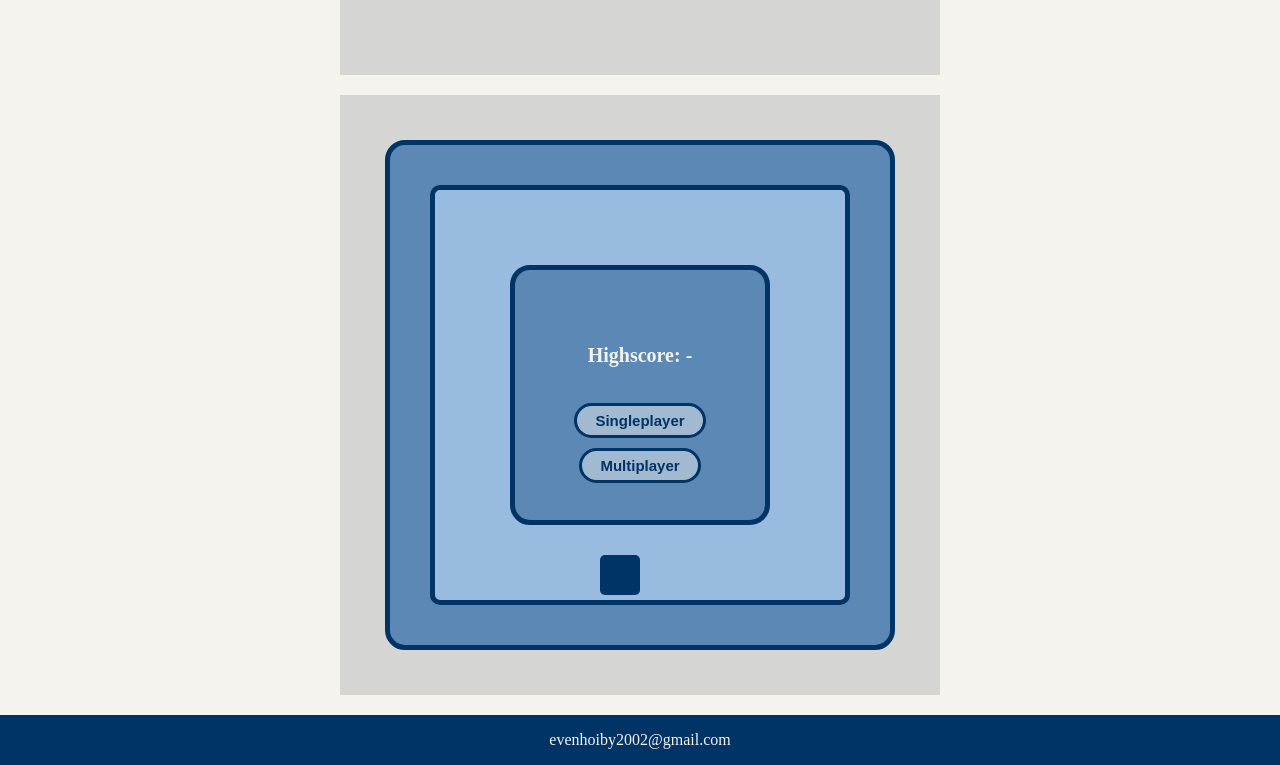
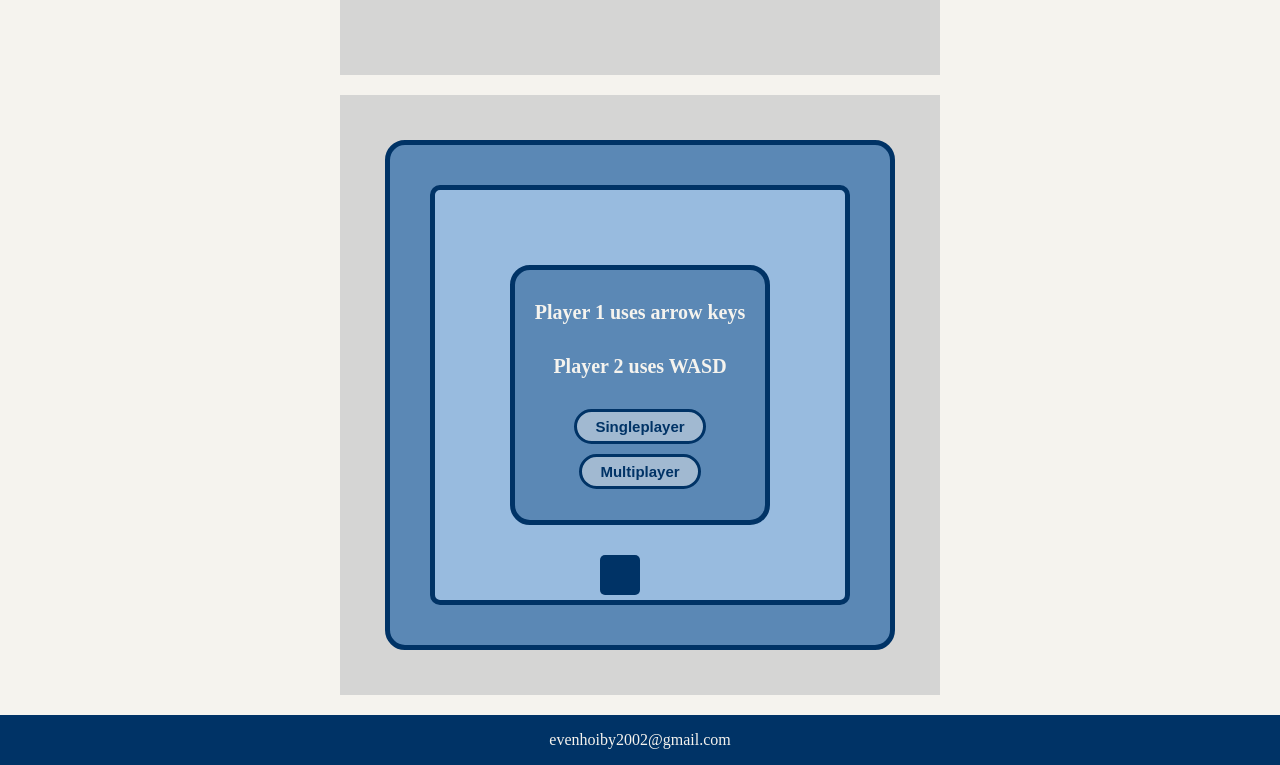
Before and after one commit to EvenHoiby/JavascriptGames, a plain HTML site: page index.html in a window 1280 px wide. Shown: the part 1225-1990 px from the top of the page. Drawn offline with Linux system fonts and the light colour scheme.

Commit message:
Added instruction to game text

```diff
--- a/index.html
+++ b/index.html
@@ -82,8 +82,8 @@
             <div id="gameSnakeContainer">
                 <div id="snakeGame">
                     <div class="" id="snakeGameDisplay">
-                        <p class="snakeText" id="whoWon"></p>
-                        <p class="snakeText" id="snakeHighscore">Highscore: -</p>
+                        <p class="snakeText" id="whoWon">Player 1 uses arrow keys</p>
+                        <p class="snakeText" id="snakeHighscore">Player 2 uses WASD</p>
                         <div id="snakeButtons">
                             <button class="snakeBtn" id="snakeStart">Singleplayer</button>
                             <button class="snakeBtn" id="snakeStart2">Multiplayer</button>
```
